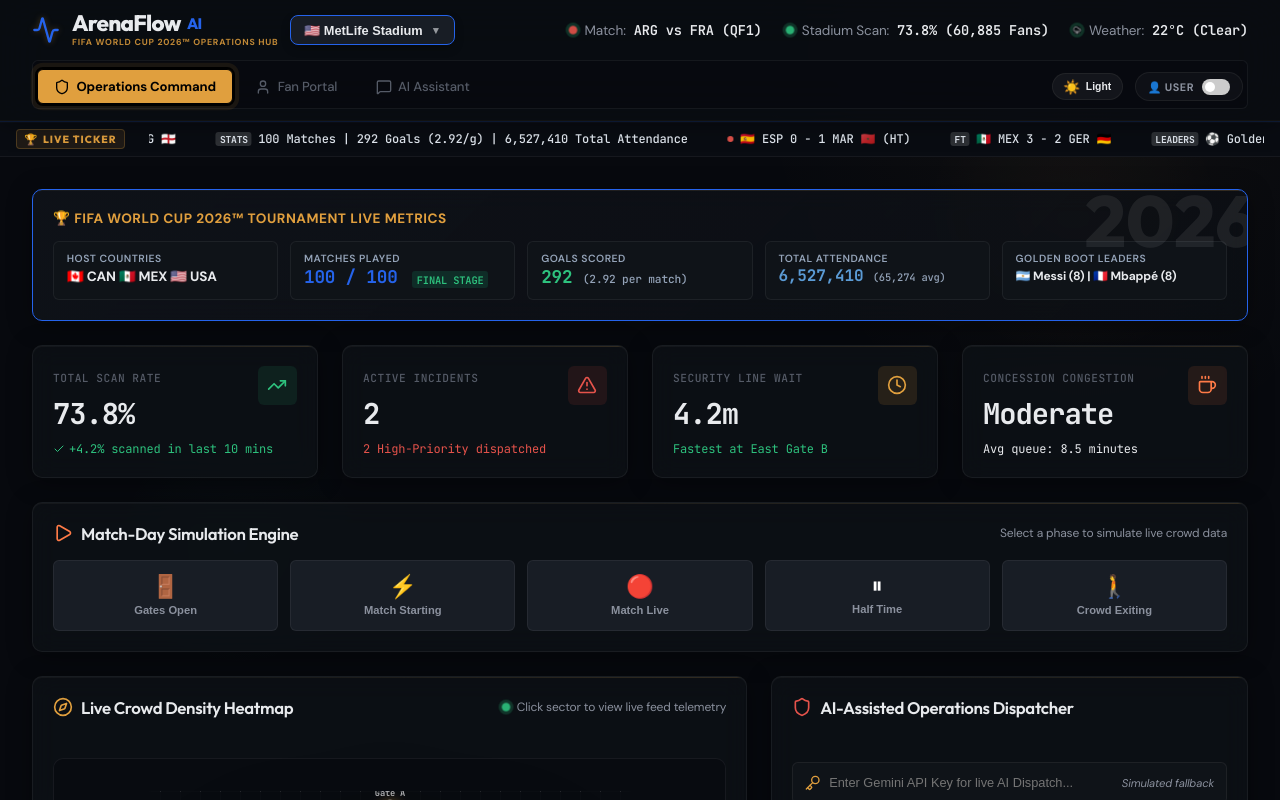
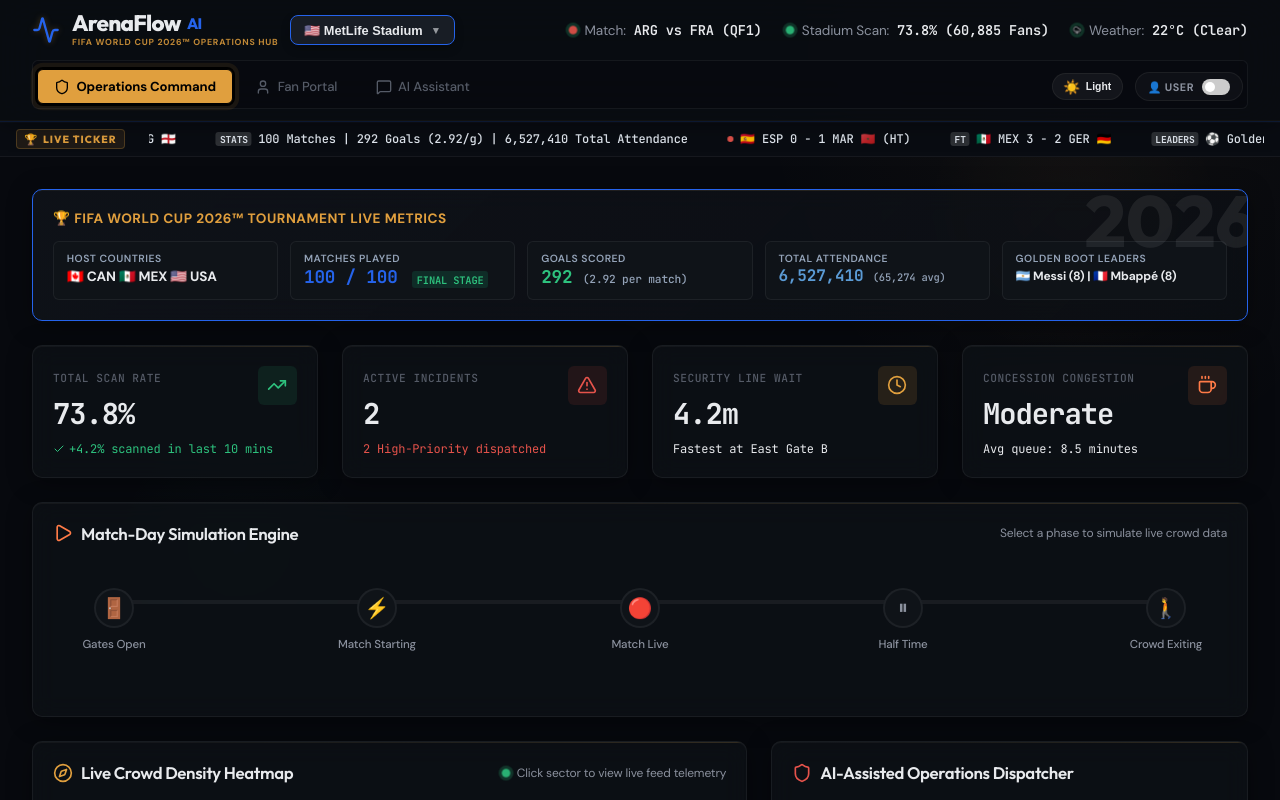
Before and after one commit to Piyush200p/virtual_prompt_war, a React (Vite) app: page / in a window 1280 px wide. Shown: the top 800 px of the page. Built offline with nearby package versions, Linux system fonts and the light colour scheme.

Commit message:
Redesign Simulation Engine as a stepped progress timeline and update secondary metrics dynamically

```diff
--- a/src/App.jsx
+++ b/src/App.jsx
@@ -741,6 +741,34 @@ function App() {
         'South Stand': { density: '44%', colorClass: 'sector-low', status: 'Wave 2 Exiting' },
         'West Stand':  { density: '17%', colorClass: 'sector-low', status: 'Almost Clear' },
       }
+    }
+  };
+
+  const SIM_SECONDARY_METRICS = {
+    gates_open: {
+      scanRate: { value: '12.4%', trend: '+12.4% stream-in progress', status: 'up' },
+      securityWait: { value: '2.8m', trend: 'Fastest at South Gate C', status: 'down' },
+      concessions: { value: 'Low', trend: 'Avg queue: 3.1 minutes', status: 'down' }
+    },
+    match_starting: {
+      scanRate: { value: '48.2%', trend: 'Surging +28.5% scan rate', status: 'up' },
+      securityWait: { value: '18.5m', trend: 'Surging at West Gate D', status: 'up' },
+      concessions: { value: 'High', trend: 'Avg queue: 12.0 minutes', status: 'up' }
+    },
+    match_live: {
+      scanRate: { value: '96.1%', trend: 'All seats occupied', status: 'up' },
+      securityWait: { value: '1.2m', trend: 'Gates secured', status: 'down' },
+      concessions: { value: 'Moderate', trend: 'Avg queue: 4.5 minutes', status: 'down' }
+    },
+    half_time: {
+      scanRate: { value: '96.8%', trend: 'Halftime exit scans stable', status: 'up' },
+      securityWait: { value: '0.8m', trend: 'Gates secured', status: 'down' },
+      concessions: { value: 'Critical', trend: 'Avg queue: 19.8 minutes (Halftime rush)', status: 'up' }
+    },
+    crowd_exiting: {
+      scanRate: { value: '99.9%', trend: 'Event completed', status: 'down' },
+      securityWait: { value: '0.0m', trend: 'Gates open for egress', status: 'down' },
+      concessions: { value: 'Closed', trend: 'Avg queue: 0.0 minutes', status: 'down' }
     }
   };
 
@@ -1524,7 +1552,9 @@ function App() {
                 <div className="stats-header">
                   <div>
                     <span className="stats-label">TOTAL SCAN RATE</span>
-                    <h3 className="stats-value">73.8%</h3>
+                    <h3 className="stats-value">
+                      {simPhase && SIM_SECONDARY_METRICS[simPhase] ? SIM_SECONDARY_METRICS[simPhase].scanRate.value : '73.8%'}
+                    </h3>
                   </div>
                   <div className="stats-icon-wrapper success">
                     <TrendingUp size={20} />
@@ -1532,7 +1562,9 @@ function App() {
                 </div>
                 <div className="stats-trend up">
                   <Check size={12} />
-                  <span>+4.2% scanned in last 10 mins</span>
+                  <span>
+                    {simPhase && SIM_SECONDARY_METRICS[simPhase] ? SIM_SECONDARY_METRICS[simPhase].scanRate.trend : '+4.2% scanned in last 10 mins'}
+                  </span>
                 </div>
               </div>
 
@@ -1557,14 +1589,22 @@ function App() {
                 <div className="stats-header">
                   <div>
                     <span className="stats-label">SECURITY LINE WAIT</span>
-                    <h3 className="stats-value">4.2m</h3>
-                  </div>
-                  <div className="stats-icon-wrapper primary">
+                    <h3 className="stats-value">
+                      {simPhase && SIM_SECONDARY_METRICS[simPhase] ? SIM_SECONDARY_METRICS[simPhase].securityWait.value : '4.2m'}
+                    </h3>
+                  </div>
+                  <div className={`stats-icon-wrapper ${
+                    simPhase && SIM_SECONDARY_METRICS[simPhase]
+                      ? (SIM_SECONDARY_METRICS[simPhase].securityWait.value.includes('18') ? 'danger' : 'success')
+                      : 'primary'
+                  }`}>
                     <Clock size={20} />
                   </div>
                 </div>
-                <div className="stats-trend up">
-                  <span>Fastest at East Gate B</span>
+                <div className="stats-trend">
+                  <span style={{ color: simPhase && SIM_SECONDARY_METRICS[simPhase]?.securityWait.value.includes('18') ? 'var(--color-danger)' : 'inherit' }}>
+                    {simPhase && SIM_SECONDARY_METRICS[simPhase] ? SIM_SECONDARY_METRICS[simPhase].securityWait.trend : 'Fastest at East Gate B'}
+                  </span>
                 </div>
               </div>
 
@@ -1572,14 +1612,22 @@ function App() {
                 <div className="stats-header">
                   <div>
                     <span className="stats-label">CONCESSION CONGESTION</span>
-                    <h3 className="stats-value">Moderate</h3>
-                  </div>
-                  <div className="stats-icon-wrapper warning">
+                    <h3 className="stats-value">
+                      {simPhase && SIM_SECONDARY_METRICS[simPhase] ? SIM_SECONDARY_METRICS[simPhase].concessions.value : 'Moderate'}
+                    </h3>
+                  </div>
+                  <div className={`stats-icon-wrapper ${
+                    simPhase && SIM_SECONDARY_METRICS[simPhase]
+                      ? (SIM_SECONDARY_METRICS[simPhase].concessions.value === 'Critical' ? 'danger' : SIM_SECONDARY_METRICS[simPhase].concessions.value === 'High' ? 'warning' : 'success')
+                      : 'warning'
+                  }`}>
                     <Coffee size={20} />
                   </div>
                 </div>
                 <div className="stats-trend">
-                  <span>Avg queue: 8.5 minutes</span>
+                  <span style={{ color: simPhase && SIM_SECONDARY_METRICS[simPhase]?.concessions.value === 'Critical' ? 'var(--color-danger)' : 'inherit' }}>
+                    {simPhase && SIM_SECONDARY_METRICS[simPhase] ? SIM_SECONDARY_METRICS[simPhase].concessions.trend : 'Avg queue: 8.5 minutes'}
+                  </span>
                 </div>
               </div>
             </div>
@@ -1607,28 +1655,108 @@ function App() {
                 </div>
               </div>
 
-              {/* Phase Buttons */}
-              <div style={{ display: 'grid', gridTemplateColumns: 'repeat(5, 1fr)', gap: '0.75rem', marginBottom: simPhase ? '1rem' : 0 }}>
-                {Object.entries(SIM_PHASES).map(([key, phase]) => (
-                  <button
-                    key={key}
-                    onClick={() => { setSimPhase(key); setSimTick(0); }}
-                    style={{
-                      background: simPhase === key ? `rgba(59,130,246,0.15)` : 'var(--bg-tertiary)',
-                      border: `1.5px solid ${simPhase === key ? phase.color : 'var(--border-color)'}`,
-                      borderRadius: 'var(--radius-sm)',
-                      padding: '0.75rem 0.5rem',
-                      cursor: 'pointer',
-                      textAlign: 'center',
-                      transition: 'all 0.25s ease',
-                      boxShadow: simPhase === key ? `0 0 16px ${phase.color}40` : 'none',
-                      display: 'flex', flexDirection: 'column', alignItems: 'center', gap: '0.3rem'
-                    }}
-                  >
-                    <span style={{ fontSize: '1.4rem' }}>{phase.icon}</span>
-                    <span style={{ fontSize: '0.7rem', fontWeight: 700, color: simPhase === key ? '#fff' : 'var(--text-secondary)', lineHeight: 1.2 }}>{phase.label}</span>
-                  </button>
-                ))}
+              {/* Stepped Progress Timeline Layout */}
+              <div style={{ padding: '0.5rem 1rem 1.5rem 1rem', position: 'relative', overflowX: 'auto' }}>
+                <div style={{ position: 'relative', display: 'flex', justifyContent: 'space-between', alignItems: 'center', minWidth: '450px', padding: '1.25rem 0' }}>
+
+                  {/* Background Track Line */}
+                  <div style={{
+                    position: 'absolute',
+                    left: '40px',
+                    right: '40px',
+                    height: '4px',
+                    background: 'var(--border-color)',
+                    top: '32px',
+                    zIndex: 1,
+                    borderRadius: '2px'
+                  }} />
+
+                  {/* Active Progress Line */}
+                  {(() => {
+                    const keys = Object.keys(SIM_PHASES);
+                    const activeIndex = simPhase ? keys.indexOf(simPhase) : -1;
+                    const progressPercent = activeIndex >= 0 ? (activeIndex / (keys.length - 1)) * 100 : 0;
+                    const activeColor = simPhase ? SIM_PHASES[simPhase].color : 'var(--color-primary)';
+                    return (
+                      <div style={{
+                        position: 'absolute',
+                        left: '40px',
+                        width: `calc(${progressPercent}% - 40px)`,
+                        height: '4px',
+                        background: activeColor,
+                        top: '32px',
+                        zIndex: 2,
+                        borderRadius: '2px',
+                        boxShadow: `0 0 10px ${activeColor}`,
+                        transition: 'all 0.5s cubic-bezier(0.4, 0, 0.2, 1)'
+                      }} />
+                    );
+                  })()}
+
+                  {/* Stepped Nodes */}
+                  {Object.entries(SIM_PHASES).map(([key, phase], idx) => {
+                    const keys = Object.keys(SIM_PHASES);
+                    const activeIndex = simPhase ? keys.indexOf(simPhase) : -1;
+                    const isActive = simPhase === key;
+                    const isCompleted = activeIndex > idx;
+
+                    const nodeBorderColor = isActive ? phase.color : isCompleted ? 'var(--color-primary)' : 'var(--border-color)';
+                    const nodeBgColor = isActive
+                      ? phase.color
+                      : isCompleted
+                        ? 'rgba(56, 189, 248, 0.12)'
+                        : 'var(--bg-secondary)';
+
+                    return (
+                      <div
+                        key={key}
+                        style={{
+                          zIndex: 3,
+                          display: 'flex',
+                          flexDirection: 'column',
+                          alignItems: 'center',
+                          position: 'relative',
+                          width: '90px'
+                        }}
+                      >
+                        <button
+                          onClick={() => { setSimPhase(key); setSimTick(0); }}
+                          className={isActive ? "simulation-node-active" : "simulation-node"}
+                          style={{
+                            width: '40px',
+                            height: '40px',
+                            borderRadius: '50%',
+                            background: nodeBgColor,
+                            border: `2px solid ${nodeBorderColor}`,
+                            color: isActive ? '#ffffff' : isCompleted ? 'var(--color-primary)' : 'var(--text-secondary)',
+                            display: 'flex',
+                            alignItems: 'center',
+                            justifyContent: 'center',
+                            cursor: 'pointer',
+                            transition: 'all 0.3s cubic-bezier(0.4, 0, 0.2, 1)',
+                            boxShadow: isActive ? `0 0 15px ${phase.color}` : 'none',
+                            fontSize: '1.25rem'
+                          }}
+                        >
+                          {phase.icon}
+                        </button>
+
+                        <div style={{
+                          marginTop: '0.6rem',
+                          fontSize: '0.72rem',
+                          fontWeight: isActive || isCompleted ? '700' : '500',
+                          color: isActive ? phase.color : isCompleted ? 'var(--text-primary)' : 'var(--text-secondary)',
+                          textAlign: 'center',
+                          whiteSpace: 'nowrap',
+                          transition: 'all 0.2s ease'
+                        }}>
+                          {phase.label}
+                        </div>
+                      </div>
+                    );
+                  })}
+
+                </div>
               </div>
 
               {/* Active Phase Status Banner */}
--- a/src/index.css
+++ b/src/index.css
@@ -502,6 +502,21 @@ body {
 @keyframes alarm-pulse-dot {
   0%, 100% { opacity: 0.3; transform: scale(0.9); }
   50% { opacity: 1; transform: scale(1.25); }
+}
+
+.simulation-node-active {
+  animation: node-pulse-glow 1.5s infinite alternate ease-in-out;
+}
+
+@keyframes node-pulse-glow {
+  0% {
+    box-shadow: 0 0 4px currentColor, inset 0 0 2px rgba(255, 255, 255, 0.4);
+    transform: scale(1);
+  }
+  100% {
+    box-shadow: 0 0 16px currentColor, inset 0 0 8px rgba(255, 255, 255, 0.6);
+    transform: scale(1.1);
+  }
 }
 
 /* Interactive Gate Markers */
```
